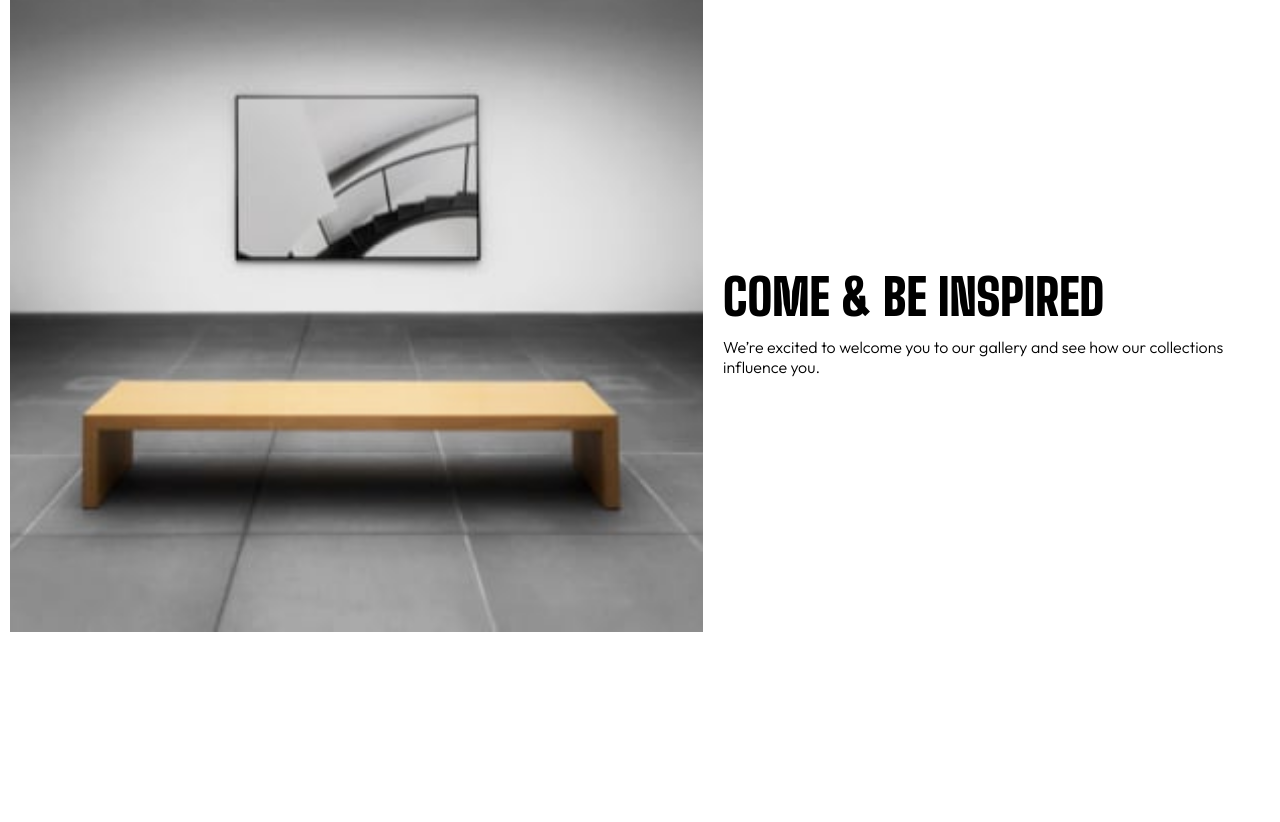
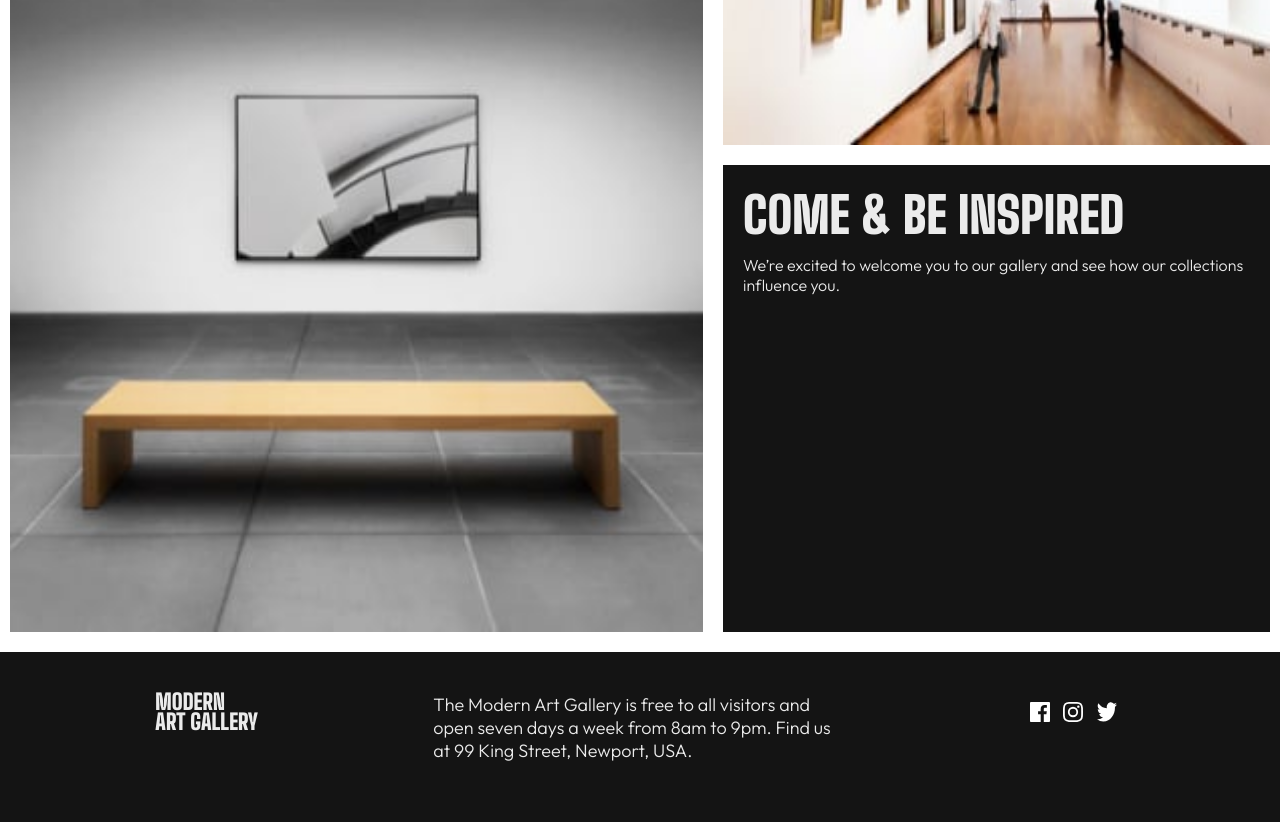
Before and after one commit to MariuszKra85/art-gallery, a plain HTML site: page index.html in a window 1280 px wide. Shown: the part 1954-2776 px from the top of the page. Before the commit the page ends 2586 px from the top, so only its background shows below. Drawn offline with Linux system fonts and the light colour scheme.

Commit message:
footer  in index file and stilling. fix bg come & be in grid element.

```diff
--- a/index.html
+++ b/index.html
@@ -47,19 +47,30 @@
         <div class="grid-item-wrapper image-two">
           <img src="./assets/mobile/image-grid-2.jpg" alt="your day" loading="lazy">
         </div>
-        <div class="grid-item-wrapper text-come-be">
-          <h2 class="text-heading">
+        <div class="grid-item-wrapper text-come-be inverted">
+          <h2 class="text-heading inverted">
             COME & BE INSPIRED
           </h2>
-          <p class="text-paragraph"> We’re excited to welcome you to our gallery and see how our collections influence you.</p>
+          <p class="text-paragraph inverted"> We’re excited to welcome you to our gallery and see how our collections influence you.</p>
         </div>
 
         <div class="grid-item-wrapper image-three">
-          <img src="./assets/mobile/image-grid-3.jpg" alt="your day" loading="lazy">
         </div>
       </div>
 
     </main>
-    <section class="content"></section>
+<footer class="footer">
+  <div class="footer-item"><h3 class="footer-heading">Modern <br> art gallery</h3></div>
+  <div class="footer-item">
+    <p class="footer-text">The Modern Art Gallery is free to all visitors and open seven days a week from 8am to 9pm. Find us at 99 King Street, Newport, USA.</p>
+  </div>
+  <div class="footer-item">
+    <div class="icon-wrapper">
+      <img src="./assets/icon-facebook.svg" alt="facebook">
+      <img src="./assets/icon-instagram.svg" alt="instagram">
+      <img src="./assets/icon-twitter.svg" alt="tweeter">
+    </div>
+  </div>
+</footer>
   </body>
 </html>
--- /dev/null
+++ b/styles/components/_footer.scss
@@ -0,0 +1,33 @@
+@use "../abstracts/variables";
+
+.footer {
+  display: grid;
+  grid-template-columns: 1fr 1fr 1fr;
+  gap: 2rem;
+  background-color: variables.$color-almost-black;
+  color: variables.$color-almost-black--inverted;
+  padding-bottom: 5rem;
+
+  &-item {
+    display: grid;
+    justify-content: center;
+    align-items: center;
+  }
+
+  &-heading {
+    margin: 4rem;
+    font-size: 2.2rem;
+    line-height: 2rem;
+    text-transform: uppercase;
+    font-family: variables.$font-big-shoulders-display;
+  }
+  &-text {
+    margin-top: 3rem;
+    font-size: 1.8rem;
+  }
+}
+.icon-wrapper {
+  width: 10rem;
+  display: flex;
+  justify-content: space-around;
+}
--- a/styles/components/_grid.scss
+++ b/styles/components/_grid.scss
@@ -3,6 +3,7 @@
 
 .grid {
   margin: 0 1rem;
+  margin-bottom: 2rem;
   display: flex;
   justify-content: center;
   flex-direction: column;
@@ -19,7 +20,8 @@
     grid-template-areas:
       "your-day one one"
       "two two three"
-      "two two can-be";
+      "two two come-be"
+      "two two come-be";
     gap: 2rem;
   }
 }
@@ -36,12 +38,14 @@
   &-paragraph {
     font-size: 1.6rem;
     padding: 1rem 0;
+    padding-right: 1rem;
   }
   &-your-day {
     grid-area: your-day;
   }
-  &-can-be {
-    grid-area: can-be;
+  &-come-be {
+    grid-area: come-be;
+    padding-left: 2rem;
   }
 }
 
@@ -57,5 +61,10 @@
   &-three {
     grid-area: three;
     content: url(../../assets/mobile/image-grid-3.jpg);
+    height: 100%;
   }
 }
+.inverted {
+  background-color: variables.$color-almost-black;
+  color: variables.$color-almost-black--inverted;
+}
--- a/styles/main.scss
+++ b/styles/main.scss
@@ -5,3 +5,4 @@
 @use "./components/hero.scss";
 @use "./components/button";
 @use "./components/grid.scss";
+@use "./components/footer";
```
Also changed, not shown: styles/main.css, 1 other file.
